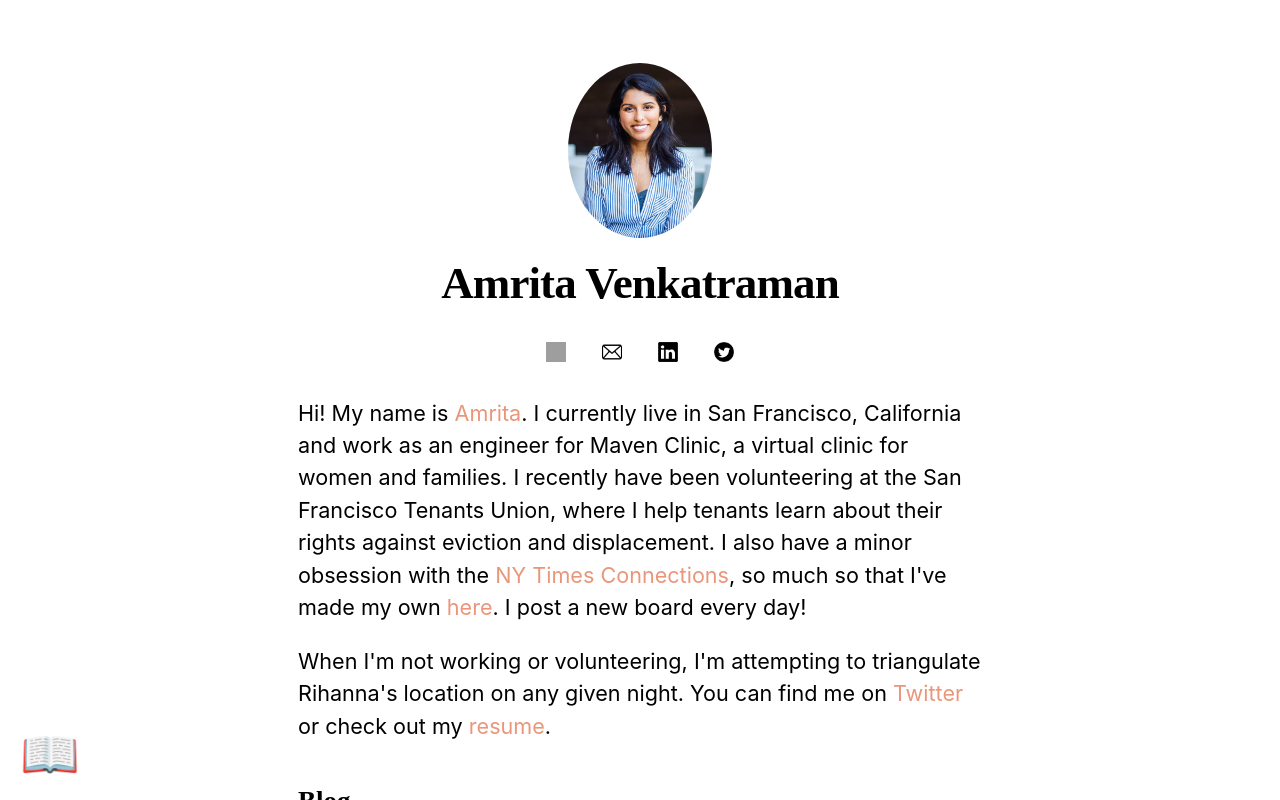
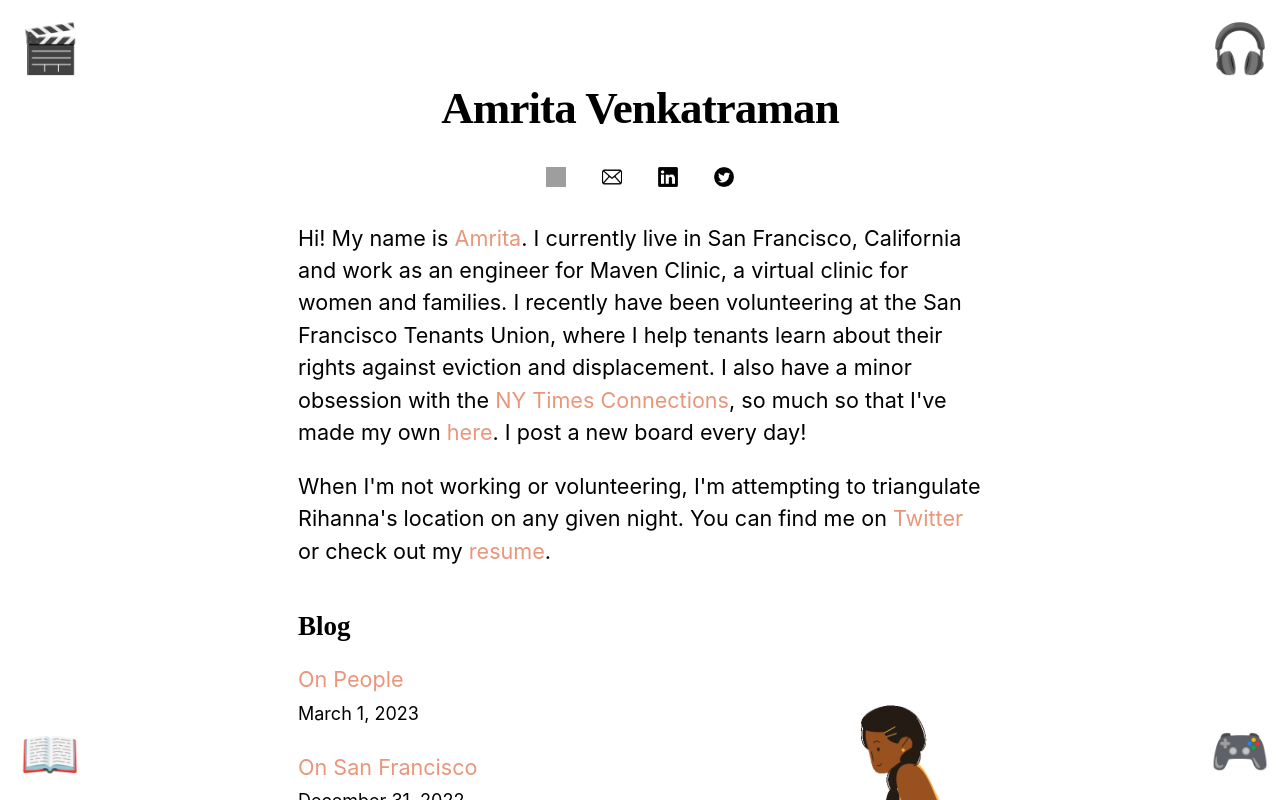
Before and after one commit to iamrita/personalwebsite, a Next.js app: page / in a window 1280 px wide. Shown: the top 800 px of the page. Built offline with nearby package versions, Linux system fonts and the light colour scheme; grey boxes are pictures that could not be loaded; a web font is replaced by a local one.

Commit message:
adding emojis

```diff
--- /dev/null
+++ b/components/MovieSticker.js
@@ -0,0 +1,36 @@
+import React, { useState } from "react";
+import styles from "../styles/utils.module.css";
+
+const MovieSticker = () => {
+  const [isOpen, setIsOpen] = useState(false);
+
+  const handleMouseEnter = () => {
+    setIsOpen(true);
+  };
+
+  const handleMouseLeave = () => {
+    setIsOpen(false);
+  };
+
+  return (
+    <div className={styles.movieContainer}>
+      <div
+        className={styles.menuButton}
+        onMouseEnter={handleMouseEnter}
+        onMouseLeave={handleMouseLeave}
+      >
+        🎬
+      </div>
+      {isOpen && (
+        <div className={styles.speechBubble}>
+          <p>
+            I am currently watching Running Point on Netflix and Severance on
+            Apple TV.
+          </p>
+        </div>
+      )}
+    </div>
+  );
+};
+
+export default MovieSticker;
--- /dev/null
+++ b/components/MusicSticker.js
@@ -0,0 +1,26 @@
+import React, { useState } from "react";
+import styles from "../styles/utils.module.css";
+
+const MusicSticker = () => {
+  const [isOpen, setIsOpen] = useState(false);
+
+  const handleMouseEnter = () => setIsOpen(true);
+  const handleMouseLeave = () => setIsOpen(false);
+
+  return (
+    <div
+      className={styles.musicContainer}
+      onMouseEnter={handleMouseEnter}
+      onMouseLeave={handleMouseLeave}
+    >
+      <div className={styles.menuButton}>🎧</div>
+      {isOpen && (
+        <div className={styles.musicSpeechBubble}>
+          <p>I am currently listening to Ogi.</p>
+        </div>
+      )}
+    </div>
+  );
+};
+
+export default MusicSticker;
--- /dev/null
+++ b/components/VideoGameSticker.js
@@ -0,0 +1,33 @@
+import React, { useState } from "react";
+import styles from "../styles/utils.module.css";
+
+const VideoGameSticker = () => {
+  const [isOpen, setIsOpen] = useState(false);
+
+  const handleMouseEnter = () => {
+    setIsOpen(true);
+  };
+
+  const handleMouseLeave = () => {
+    setIsOpen(false);
+  };
+
+  return (
+    <div className={styles.videoGameContainer}>
+      {isOpen && (
+        <div className={styles.videoGameSpeechBubble}>
+          <p>I am currently playing Indika on the PlayStation V.</p>
+        </div>
+      )}
+      <div
+        className={styles.menuButton}
+        onMouseEnter={handleMouseEnter}
+        onMouseLeave={handleMouseLeave}
+      >
+        🎮
+      </div>
+    </div>
+  );
+};
+
+export default VideoGameSticker;
--- a/components/layout.js
+++ b/components/layout.js
@@ -19,7 +19,7 @@ export default function Layout({ children, home }) {
       <header className={styles.header}>
         {home ? (
           <>
-            <Image
+            {/* <Image
               priority
               unoptimized
               src="/images/profile.jpg"
@@ -27,7 +27,7 @@ export default function Layout({ children, home }) {
               height={175}
               width={144}
               alt=""
-            />
+            /> */}
             <h1 className={utilStyles.heading2Xl}>{name}</h1>
 
             <div className={styles.row}>
--- a/pages/index.js
+++ b/pages/index.js
@@ -7,6 +7,9 @@ import { getSortedPostsData } from "../lib/posts";
 import Date from "../components/date";
 import "../components/firebase";
 import BookSticker from "../components/BookSticker";
+import MovieSticker from "../components/MovieSticker";
+import VideoGameSticker from "../components/VideoGameSticker";
+import MusicSticker from "../components/MusicSticker";
 
 export async function getStaticProps() {
   const allPostsData = getSortedPostsData();
@@ -24,6 +27,7 @@ export default function Home({ allPostsData }) {
       <Head>
         <title>{siteTitle}</title>
       </Head>
+      <MovieSticker />
       <section className={utilStyles.headingMd}>
         <p>
           {" "}
@@ -87,6 +91,8 @@ export default function Home({ allPostsData }) {
           </div>
         </div>
       </section>
+      <VideoGameSticker />
+      <MusicSticker />
     </Layout>
   );
 }
--- a/styles/utils.module.css
+++ b/styles/utils.module.css
@@ -242,6 +242,18 @@
   color: #E9967A;
 }
 
+.movieContainer {
+  position: fixed;
+  top: 0;
+  left: 0;
+  margin: 10px;
+}
+.musicContainer {
+  position: fixed;
+  top: 0;
+  right: 0;
+  margin: 10px;
+}
 .menuContainer {
   position: fixed;
   bottom: 0;
@@ -282,6 +294,7 @@
   text-align: center;
   border: 2px dotted black;
   font-family: 'Courier New', Courier, monospace;
+  font-size: 1.1rem; /* Increase font size slightly */
 }
 
 .blogContainer {
@@ -304,3 +317,47 @@
   max-width: 300px; /* Adjust the size as needed */
   height: auto;
 }
+
+.videoGameContainer {
+  position: fixed;
+  bottom: 0;
+  right: 0;
+  margin: 10px;
+}
+
+
+
+.videoGameSpeechBubble {
+  position: absolute;
+  bottom: 100%;
+  right: 0;
+  background: white;
+  border-radius: 0.4em;
+  padding: 10px;
+  color: black;
+  margin-bottom: 10px;
+  max-width: 400px; /* Ensure consistent width */
+  text-align: center;
+  border: 2px dotted black;
+  font-family: 'Courier New', Courier, monospace;
+  font-size: 1.1rem; /* Ensure consistent text size */
+  z-index: 1000; /* Allow overlap with other elements */
+}
+
+
+.musicSpeechBubble {
+  position: absolute;
+  top: 100%;
+  right: 0;
+  background: white;
+  border-radius: 0.4em;
+  padding: 10px;
+  color: black;
+  margin-bottom: 10px;
+  max-width: 400px; /* Ensure consistent width */
+  text-align: center;
+  border: 2px dotted black;
+  font-family: 'Courier New', Courier, monospace;
+  font-size: 1.1rem; /* Ensure consistent text size */
+  z-index: 1000; /* Allow overlap with other elements */
+}
```
